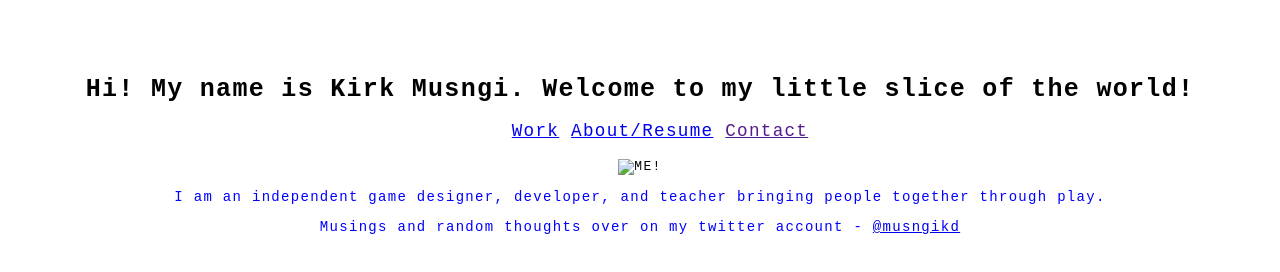
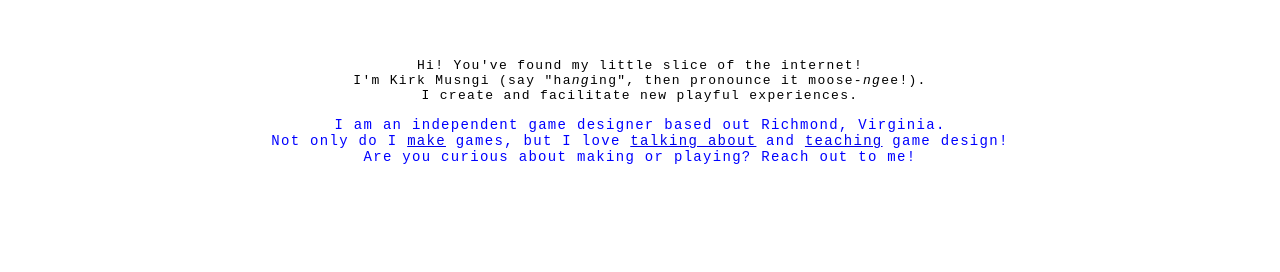
Before and after one commit to kirkmusngi/kirkmusngi.github.io, a plain HTML site: page index.html in a window 1280 px wide. Drawn offline with Linux system fonts and the light colour scheme; files that its build step writes are made by us from their sources.

Commit message:
Add new static pages for landing and games.

```diff
--- a/index.html
+++ b/index.html
@@ -1,24 +1,21 @@
 <!DOCTYPE html>
-<html lang="en">
-	<head>
-		<meta charset="utf-8">
-		<title>Kirk Musngi</title>
-		<meta name="description" content="Game designer, developer, and consulting"/>
-		<meta name="keywords" content="kirk musngi, musngi, game design, game development, indie dev, Unity, Brooklyn, Richmond"/>
+<html>
+<head>
+	<title>kirk musngi</title>
+	<link rel="stylesheet" type="text/css" href="style.css">
+	<link href="https://fonts.googleapis.com/css?family=Concert+One" rel="stylesheet">
+</head>
+<body>
+<div class="main">
+	<header></header>
+	<center><div>Hi! You've found my little slice of the internet!<br>
+	I'm Kirk Musngi (say "ha<em>ng</em>ing", then pronounce it moose-<em>ng</em>ee!).<br>
+	I create and facilitate new playful experiences.<br></div></center>
 
-		<link rel="stylesheet" href="css/style.css">
-	</head>
-	<body>
-		<div class="content">
-		<h1>Hi! My name is Kirk Musngi. Welcome to my little slice of the world!</h1>
-		<ul id="nav">
-			<li><a href="contact.html">Work</a></li>
-			<li><a href="https://www.dropbox.com/s/klno1myplv9g804/Kirk%20Musngi%20-%20Resume.pdf?dl=0">About/Resume</a></li>
-			<li><a href="">Contact</a></li>
-		</ul>
-		<img src="img/11887908_10153024947286120_2017893871857891486_n_scaled.jpg" alt="ME!">
-		<p>I am an independent game designer, developer, and teacher bringing people together through play.</p>
-		<p>Musings and random thoughts over on my twitter account - <a href="http://twitter.com/musngikd">@musngikd</a></p>
-		</div>
-	</body>
+	<center><div><p>I am an independent game designer based out Richmond, Virginia.<br>
+	Not only do I <a href="games.html">make</a> games, but I love <a href="engagement.html">talking about</a> and <a href="engagement.html">teaching</a> game design!<br>
+	Are you curious about making or playing? Reach out to me! </p></div></center>
+	<footer><!-- have contact form, social links, etc --></footer>
+</div>
+</body>
 </html>
```
Also changed, not shown: games.html (added, +36 -0 lines).
